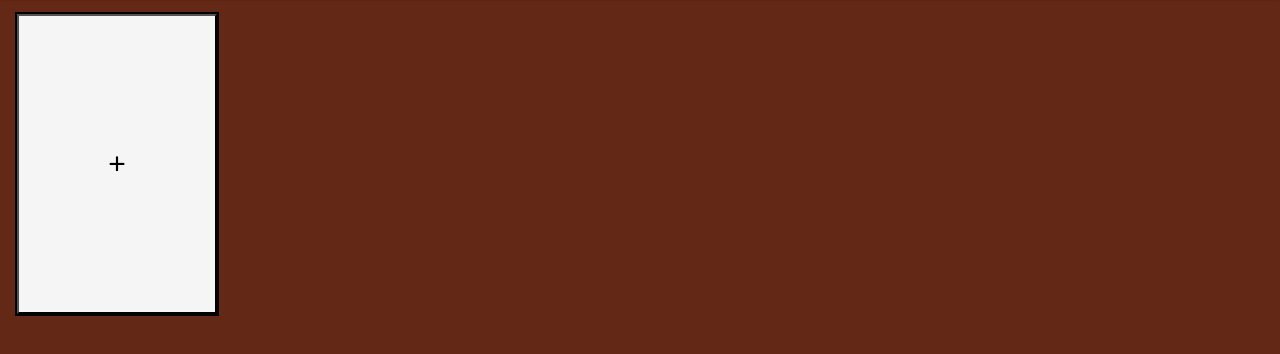
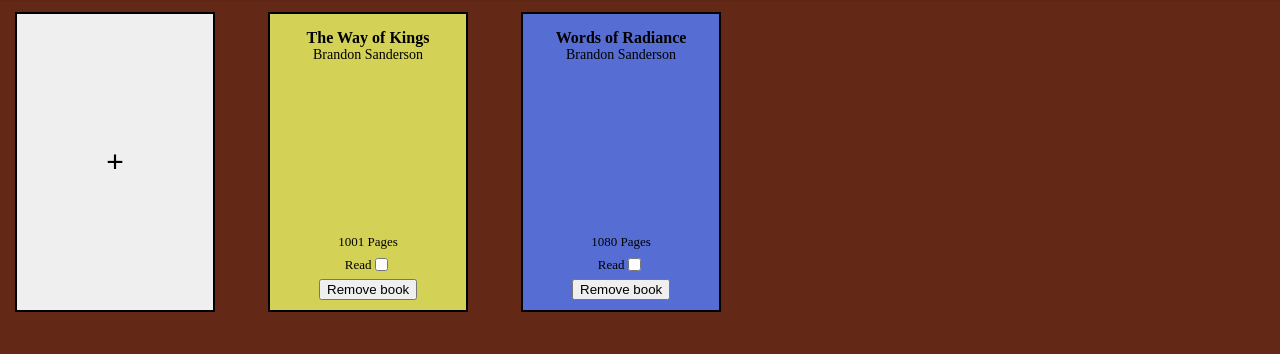
Before and after one commit to NicoTheRicoo/odin-book-library, a plain HTML site: page index.html in a window 1280 px wide. Shown: the part 70-424 px from the top of the page. Drawn offline with Linux system fonts and the light colour scheme.

Commit message:
needs dom manip and updating

```diff
--- a/index.html
+++ b/index.html
@@ -13,16 +13,16 @@
                 <button id="addBtn">+</button>
                 <dialog id = "modal">
                     <label>Title
-                        <input type="text" id="title" name = "title" required>
+                        <input type="text" id="title" maxlength = "30" required>
                     </label>
                     <label>Author
-                        <input type="text" id="author" name = "author" required>
+                        <input type="text" id="author" maxlength = "30" required>
                     </label>
                     <label>Pages
-                        <input type="number" id="pages" name = "pages" required>
+                        <input type="number" id="pages" maxlength = "10" required>
                     </label>
                     <label>Read
-                        <input type="checkbox" id="read" name = "read" required>
+                        <input type="checkbox" id="read" required>
                     </label>
                     <div class="modal-buttons">
                         <button id = "submitBtn">Submit</button>
@@ -30,6 +30,24 @@
                     </div>
                 </dialog>
             </div>
+            <div class="book" style = "background-color: rgb(211, 209, 86);">
+                <div class="book-title">The Way of Kings</div>
+                <div class="book-author">Brandon Sanderson</div>
+                <div class = "book-bottom">
+                    <div class="book-pages">1001 Pages</div>
+                    <label class = "read-label">Read<input class="readBtn" value = "Read" type = "checkbox"></input></label>
+                    <button class="book-remove">Remove book</button>
+                </div>
+            </div>
+            <div class="book" style = "background-color: rgb(86, 109, 211);">
+                <div class="book-title">Words of Radiance</div>
+                <div class="book-author">Brandon Sanderson</div>
+                <div class = "book-bottom">
+                    <div class="book-pages">1080 Pages</div>
+                    <label class = "read-label">Read<input class="readBtn" value = "Read" type = "checkbox"></input></label>
+                    <button class="book-remove">Remove book</button>
+                </div>
+            </div>
         </div>
   </body>
   </html>
--- a/script.js
+++ b/script.js
@@ -7,29 +7,36 @@
     modal.showModal();
 });
 const submitModal = document.getElementById("submitBtn").addEventListener("click", () =>{
+    addPrompt();
     modal.close();
 });
 
 
 const mylibrary = [];
 
-function addPrompt(){
-    const t = "";
-    const a = "";
-    const p = "";
-    const r = "";
-}
-
 function book(title, author, pages, read){
     this.title = title;
     this.author = author;
     this.pages = pages;
     this.read = read;
-    this.info = function(){
-        console.log(title + " by " + author + ", " + pages + ", " + read + ".");
-    }
 }
 
 function addBookToLibrary(){
+    let t = document.getElementById("title").value;
+    let a = document.getElementById("author").value;
+    let p = document.getElementById("pages").value;
+    let test = document.getElementById("read");
+    let r = "";
+    if (test.checked == true){
+        r = "read";
+    }else{
+        r = "not read"
+    }
+
+    mylibrary.push(new book(t, a, p, r));
+    visualLibraryUpdate();
+}
+
+function visualLibraryUpdate(){
 
 }
--- a/style.css
+++ b/style.css
@@ -21,7 +21,7 @@
 /* styling for the bookshelf */
 #book-shelf{
 display:grid;
-grid-template-columns: repeat(auto-fit, minmax(200px, 1fr));
+grid-template-columns: repeat(auto-fill, minmax(200px, 1fr));
 padding: 15px 15px;
 gap: 15px;
 }
@@ -32,17 +32,61 @@
     width:200px;
     border: 2px solid black;
     text-align:center;
-    color:white;
+    color:black;
     font-size: 13px;
+    box-sizing: border-box;
+    padding: 15px 10px;
+    text-wrap:balance;
+    position:relative;
+}
+
+.book-title{
+    font-weight:600;
+    font-size:16px;
+}
+
+.book-author{
+    font-size:14px;
+}
+
+.book-pages{
+    font-size:13px;
+}
+
+.read-label{
+    display:flex;
+    justify-content: center;
+    align-items:center;
+}
+
+.book-bottom{
+    position:absolute;
+    bottom:0;
+    display:flex;
+    flex-direction: column;
+    left:25%;
+    gap: 5px;
+    margin-bottom:10px;
+
+}
+
+#add-book{
+    background-color:whitesmoke;
+    padding:0px;
+    margin:0px;
+    position:relative;
+}
+
+.book-remove:hover{
+    background-color:crimson;
 }
 
 /* add button styling */
 #addBtn{
-    height:300px;
-    width:200px;
+    border: none;
     font-size: 30px;
-    color:black;
-    background-color:whitesmoke;
+    height:296px;
+    width:196px;
 }
 
 /* modal styling */
```
